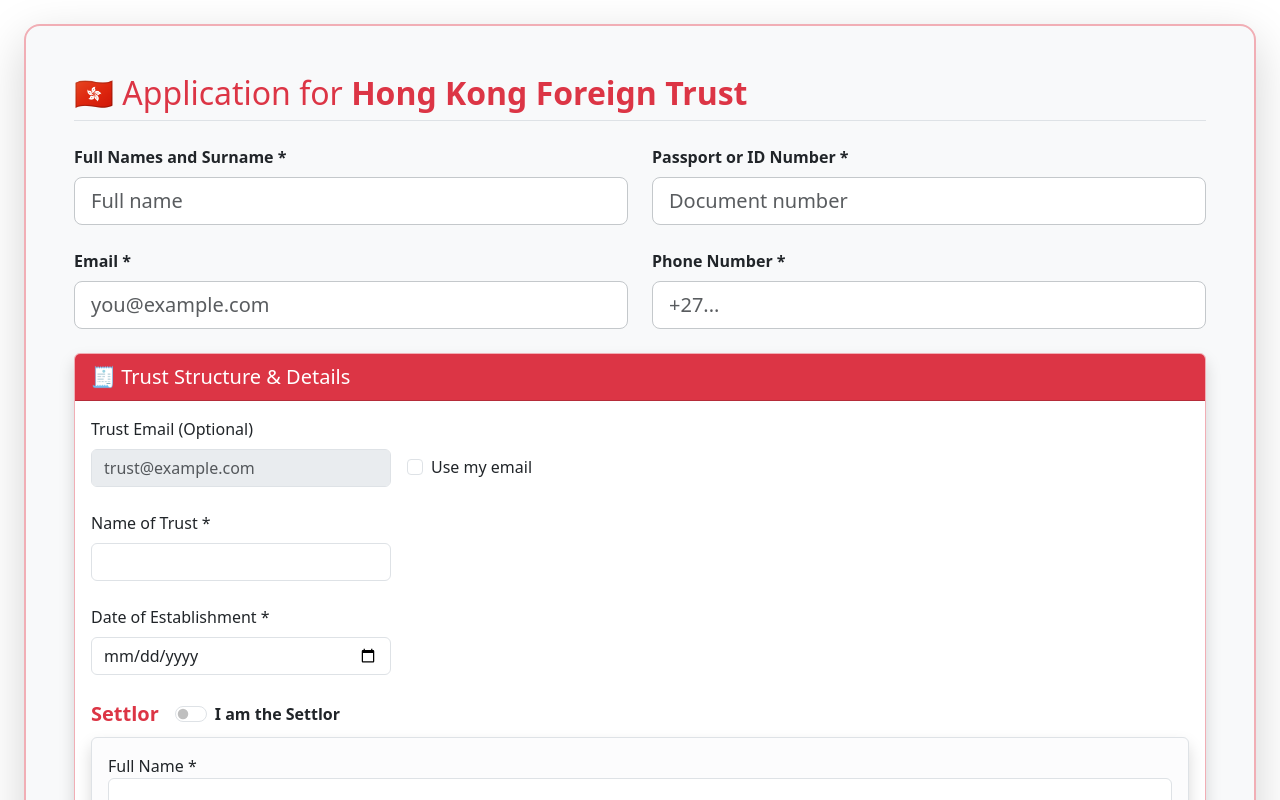
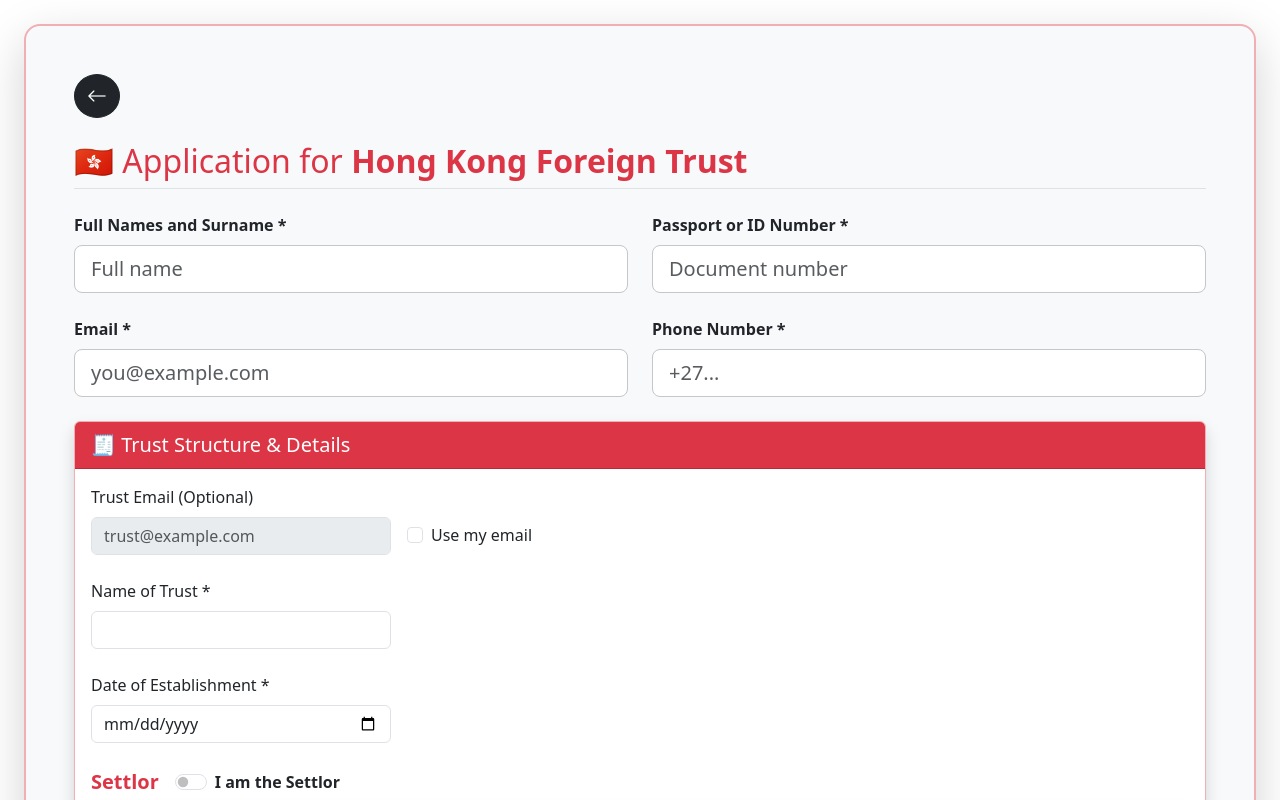
Before and after one commit to WhitelightningDev/hongkongtrust, an Angular app: page /homepage in a window 1280 px wide. Shown: the top 800 px of the page. Built offline with nearby package versions, Linux system fonts and the light colour scheme.

Commit message:
`Added back button to homepage and implemented goBackToHome() function`

```diff
--- a/src/app/pages/homepage/homepage.html
+++ b/src/app/pages/homepage/homepage.html
@@ -5,9 +5,17 @@
   </div>
 </div>
 
+
+
+
 <form [formGroup]="trustForm" (ngSubmit)="onSubmit()" enctype="multipart/form-data"
   class="p-4 p-md-5 m-3 m-md-4 shadow-lg rounded-4 bg-light border border-2 border-danger-subtle">
-
+  <!-- Back Button -->
+  <div class="mb-4">
+    <button class="btn btn-dark rounded-circle" (click)="goBackToHome()">
+      <i class="bi bi-arrow-left fs-5"></i>
+    </button>
+  </div>
   <h2 class="mb-4 text-danger border-bottom pb-2 text-center text-md-start">
     🇭🇰 Application for <span class="fw-bold">Hong Kong Foreign Trust</span>
   </h2>
--- a/src/app/pages/homepage/homepage.ts
+++ b/src/app/pages/homepage/homepage.ts
@@ -124,6 +124,8 @@ export class Homepage implements OnInit, AfterViewInit {
       keyboard: false
     });
 
+
+
     // Prefill settlor and first trustee from fullName and idNumber if empty
     setTimeout(() => {
       const fullName = this.trustForm.get('fullName')?.value;
@@ -148,6 +150,10 @@ export class Homepage implements OnInit, AfterViewInit {
         }
       }
     }, 100);
+  }
+
+   goBackToHome(): void {
+    this.router.navigate(['/']);
   }
 
   // Accessors for nested FormGroups
```
